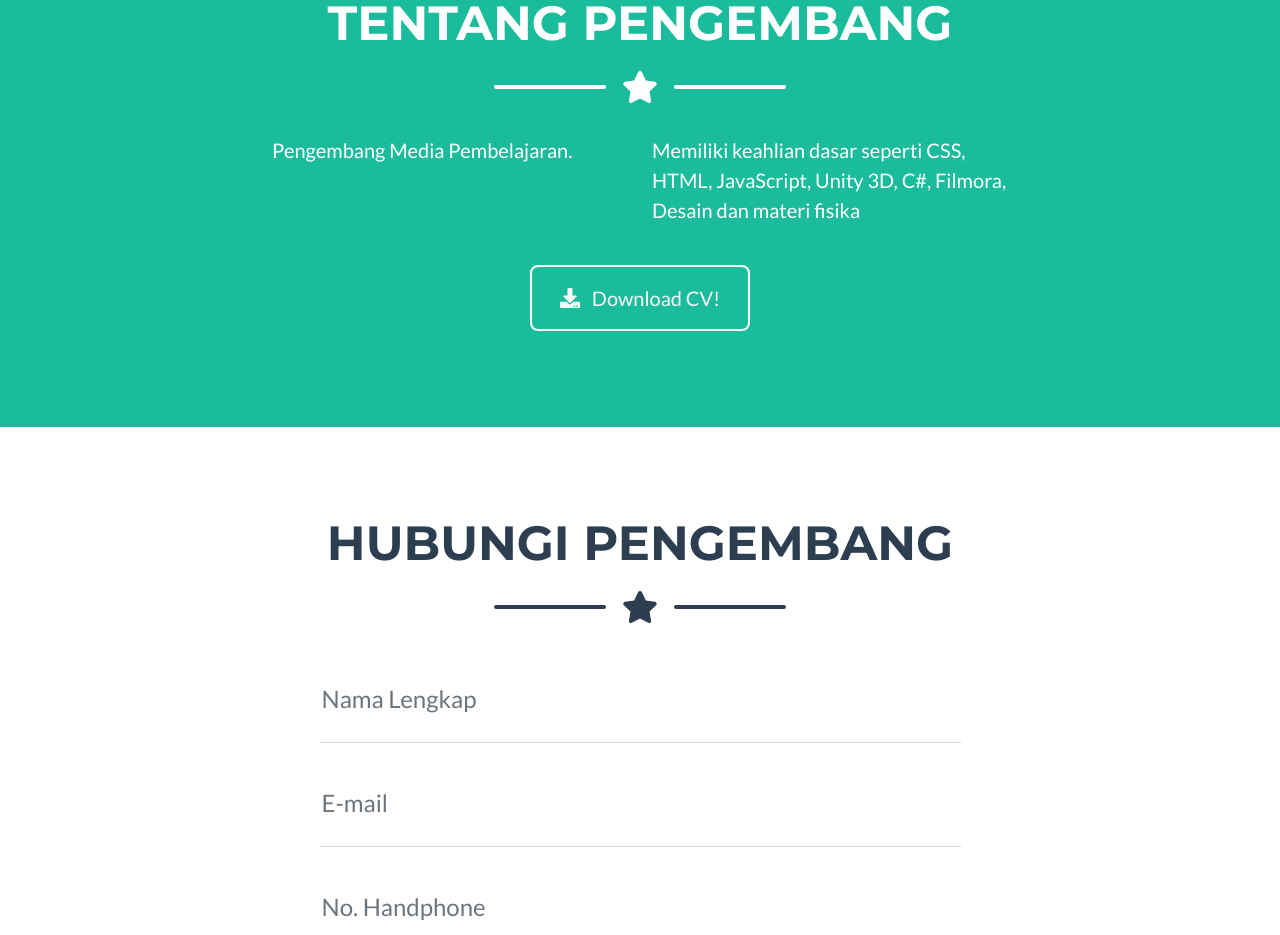
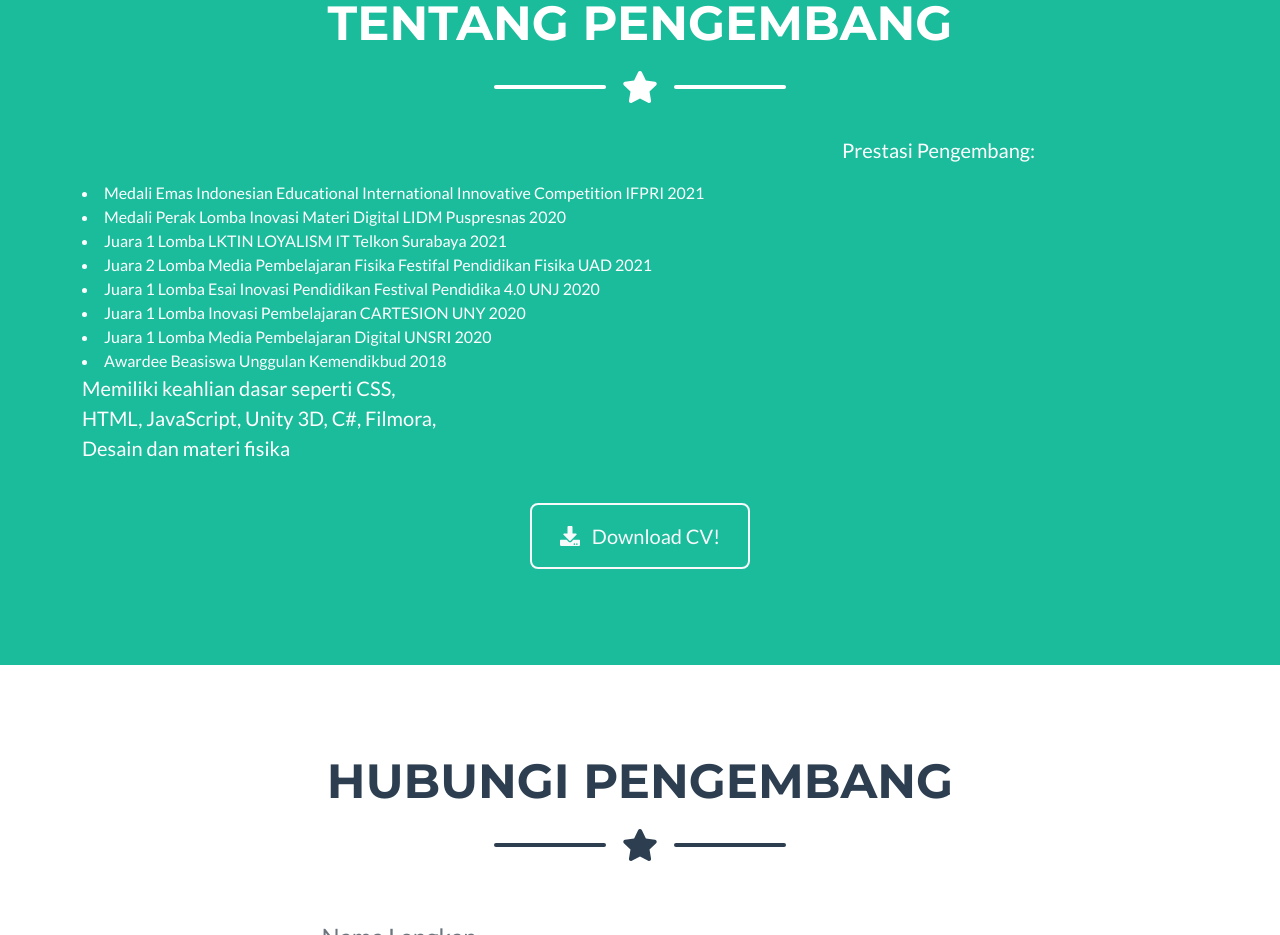
Before and after one commit to Renonurdiyanto/Portfolio-Jasa-Media, a plain HTML site: page index.html in a window 1280 px wide. Shown: the part 2208-3143 px from the top of the page. Drawn offline with nearby package versions, Linux system fonts and the light colour scheme.

Commit message:
coba aja

```diff
--- a/index.html
+++ b/index.html
@@ -188,7 +188,17 @@
                 </div>
                 <!-- About Section Content-->
                 <div class="row">
-                    <div class="col-lg-4 ms-auto"><p class="lead">Pengembang Media Pembelajaran.</p></div>
+                    <div class="col-lg-4 ms-auto"><p class="lead">Prestasi Pengembang:</p></div>
+                    <div>
+                            <li>Medali Emas Indonesian Educational International Innovative Competition IFPRI 2021</li>
+                            <LI>Medali Perak Lomba Inovasi Materi Digital LIDM Puspresnas 2020</LI>
+                            <li>Juara 1 Lomba LKTIN LOYALISM IT Telkon Surabaya 2021</li>
+                            <li>Juara 2 Lomba Media Pembelajaran Fisika Festifal Pendidikan Fisika UAD 2021</li>
+                            <li>Juara 1 Lomba Esai Inovasi Pendidikan Festival Pendidika 4.0 UNJ 2020</li>
+                            <li>Juara 1 Lomba Inovasi Pembelajaran CARTESION UNY 2020</li>
+                            <li>Juara 1 Lomba Media Pembelajaran Digital UNSRI 2020</li>
+                            <li>Awardee Beasiswa Unggulan Kemendikbud 2018</li>
+                        </div>
                     <div class="col-lg-4 me-auto"><p class="lead">Memiliki keahlian dasar seperti CSS, HTML, JavaScript, Unity 3D, C#, Filmora, Desain dan materi fisika</p></div>
                 </div>
                 <!-- About Section Button-->
@@ -221,23 +231,23 @@
                         <!-- To make this form functional, sign up at-->
                         <!-- https://startbootstrap.com/solution/contact-forms-->
                         <!-- to get an API token!-->
-                        <form id="contactForm" data-sb-form-api-token="API_TOKEN" name="submit-to-google-sheet">
+                        <form id="contactForm" data-sb-form-api-token="API_TOKEN" name='submit-to-google-sheet'>
                             <!-- Name input-->
                             <div class="form-floating mb-3">
-                                <input class="form-control" id="name" type="text" placeholder="Enter your name..." data-sb-validations="required" / name="nama">
+                                <input class="form-control" id="name" type="text" placeholder="Enter your name..." data-sb-validations="required" / name='nama'>
                                 <label for="name">Nama Lengkap</label>
                                 <div class="invalid-feedback" data-sb-feedback="name:required">A name is required.</div>
                             </div>
                             <!-- Email address input-->
                             <div class="form-floating mb-3">
-                                <input class="form-control" id="email" type="email" name="email" placeholder="name@example.com" data-sb-validations="required,email" />
+                                <input class="form-control" id="email" type="email" name='email' placeholder="name@example.com" data-sb-validations="required,email" />
                                 <label for="email">E-mail</label>
                                 <div class="invalid-feedback" data-sb-feedback="email:required">An email is required.</div>
                                 <div class="invalid-feedback" data-sb-feedback="email:email">Email is not valid.</div>
                             </div>
                             <!-- Phone number input-->
                             <div class="form-floating mb-3">
-                                <input class="form-control" id="phone" type="tel" placeholder="(123) 456-7890" data-sb-validations="required" />
+                                <input class="form-control" id="phone" name='kontak' type="tel" placeholder="(123) 456-7890" data-sb-validations="required" />
                                 <label for="phone">No. Handphone </label>
                                 <div class="invalid-feedback" data-sb-feedback="phone:required">A phone number is required.</div>
                             </div>
@@ -702,7 +712,7 @@
         <script src="https://cdn.startbootstrap.com/sb-forms-latest.js"></script>
 
         <script>
-         const scriptURL = 'https://script.google.com/macros/s/AKfycbw932gqbunoTR5tvjjldmHg7QAkhQIvQIA8_555Al2gRzjvK0N_3iSzRVsgVxBVjJFm/exec';
+         const scriptURL = 'https://script.google.com/macros/s/AKfycbzcql2pJIWuRX5gMLOGIn5RCcy-0Yd0I1aH6h4J81zgQZ3O4Bc2Way30DX0A6DcDVbs/exec'
          const form = document.forms['submit-to-google-sheet']
 
         form.addEventListener('submit', e => {
```
